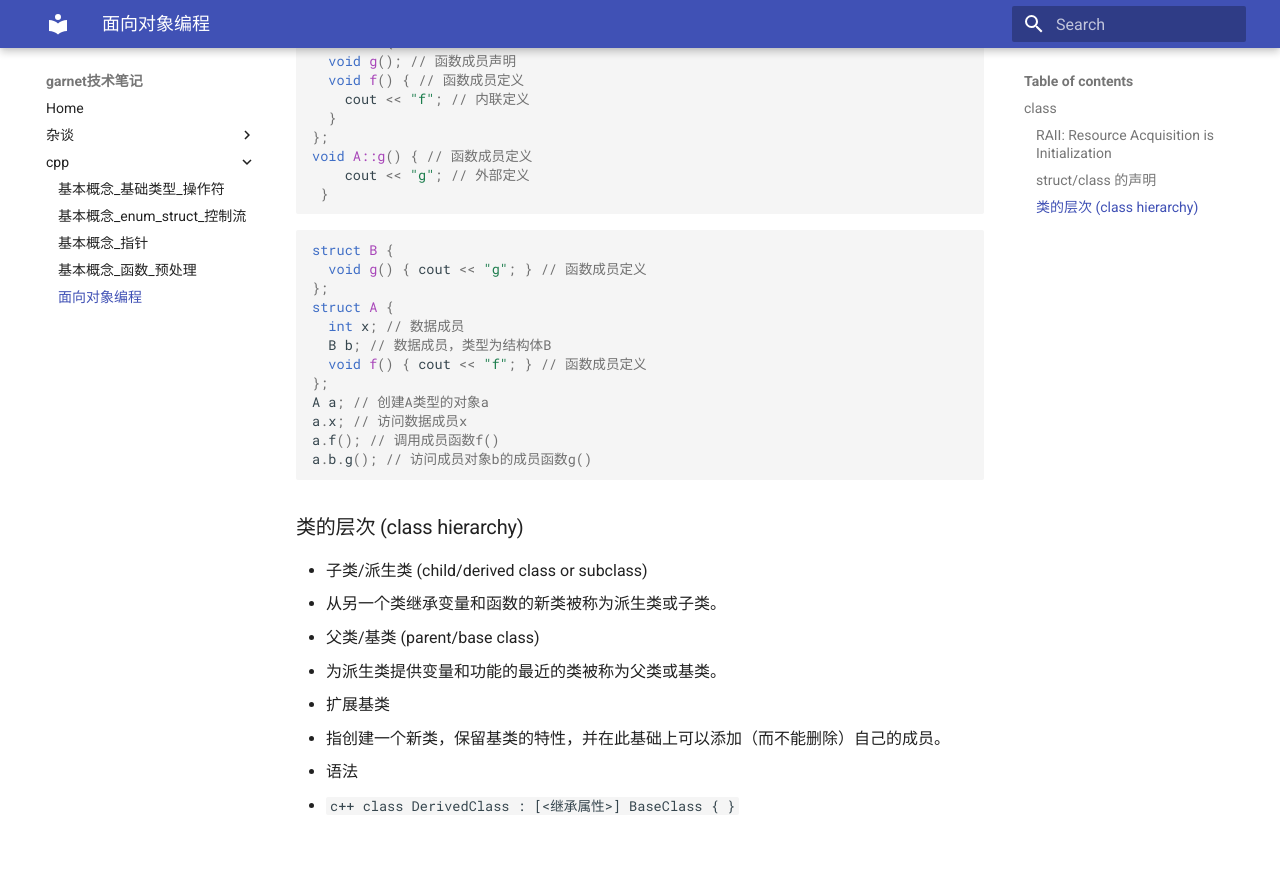
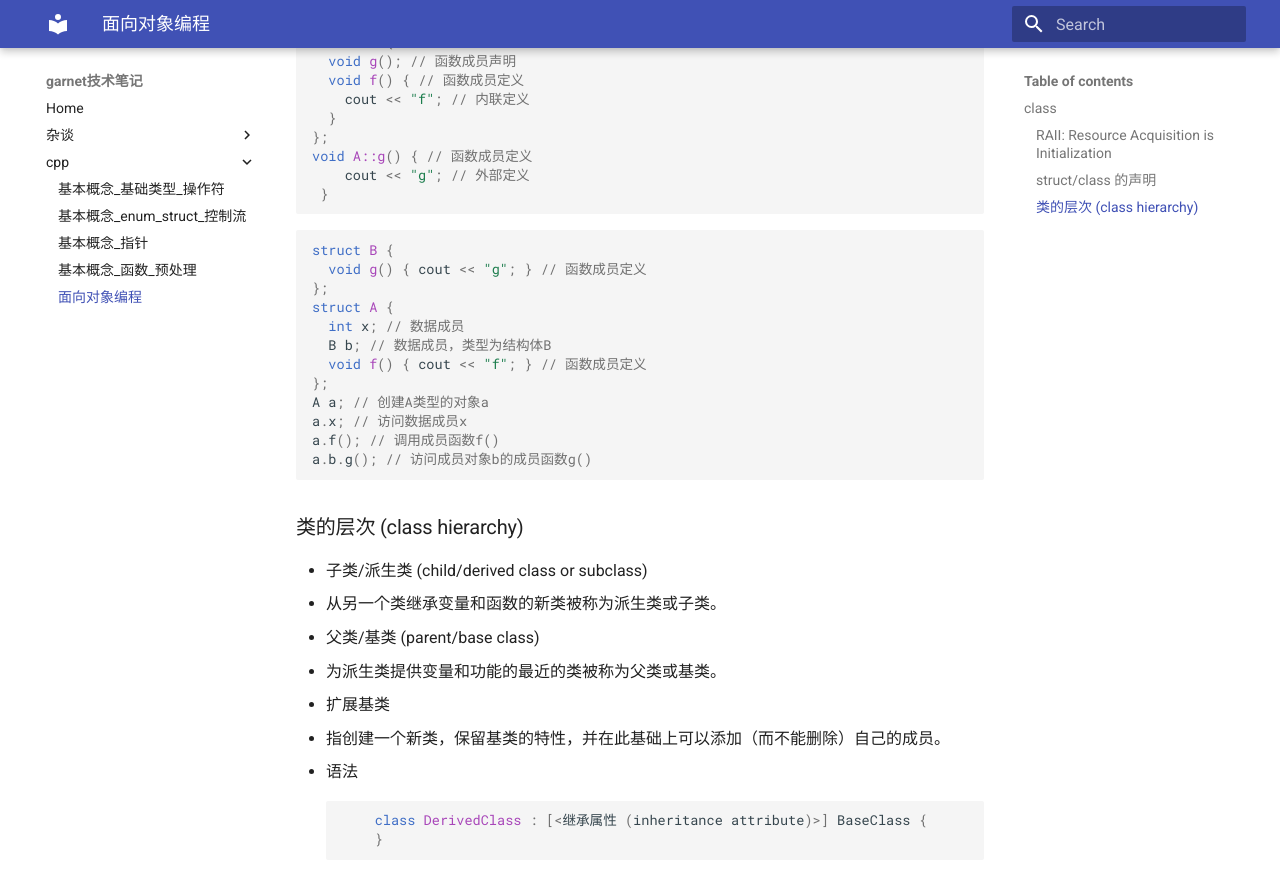
Before and after one commit to ymma98/technotes, an MkDocs documentation site: the page built from docs/cpp/OOP.md, in a window 1280 px wide and 900 px high, scrolled down 1611 px. Shown: the top 886 px of the window. Built offline with MkDocs 1.6.1 and Material for MkDocs 9.7.7, drawn with Linux system fonts in a browser that asks for light colours; before the commit the page ends 2454 px from its top, so only the background shows below that; part of the change alters nothing that is shown.

Commit message:
docs/cpp/OOP.md updated from https://stackedit.cn/

````diff
--- a/docs/cpp/OOP.md
+++ b/docs/cpp/OOP.md
@@ -84,16 +84,18 @@ a.b.g(); // 访问成员对象b的成员函数g()
   - 指创建一个新类，保留基类的特性，并在此基础上可以添加（而不能删除）自己的成员。
 
 - 语法
-  - ```c++
-    class DerivedClass : [<继承属性>] BaseClass {
+```c++
+    class DerivedClass : [<继承属性 (inheritance attribute)>] BaseClass {
     }
-    ```
+```
+
+
 
 
 
 
 
 <!--stackedit_data:
-eyJoaXN0b3J5IjpbMTkyNzI4NjQ2MSwtNjQxMTY4MzksOTc2ND
-QxMzE2XX0=
+eyJoaXN0b3J5IjpbMjI1OTgwNDc1LC02NDExNjgzOSw5NzY0ND
+EzMTZdfQ==
 -->
````
